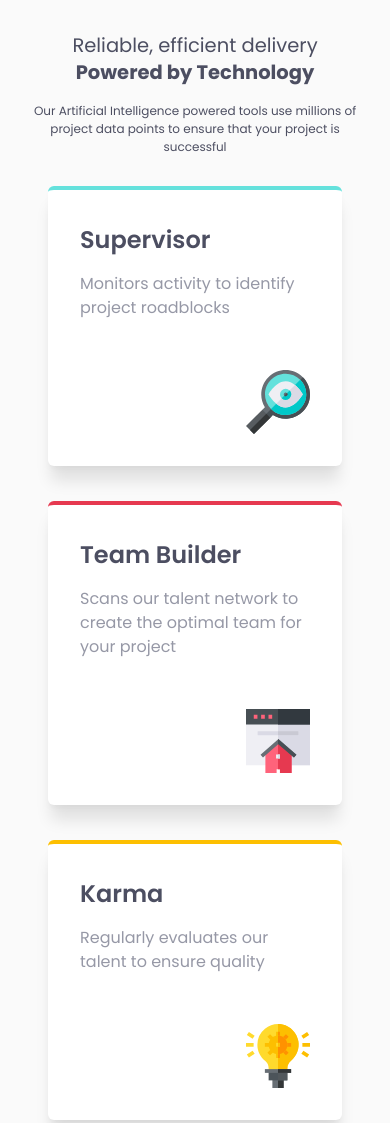
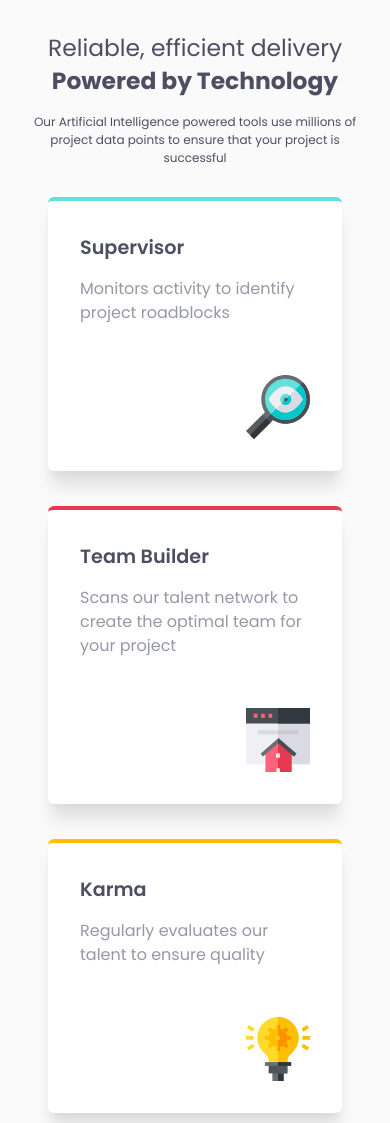
Before and after one commit to reyesmarvs/four-card-feature-sample, a plain HTML site: page index.html in a window 390 px wide. Shown: the top 1123 px of the page. Drawn offline with Linux system fonts and the light colour scheme; a web font is replaced by a local one.

Commit message:
Used picture tags for img and adjusted some CSS

```diff
--- a/index.html
+++ b/index.html
@@ -32,12 +32,12 @@
             <h2>Supervisor</h2>
             <p>Monitors activity to identify project roadblocks</p>
           </div>
-          <div class="icon">
+          <picture>
             <img
               src="assets/images/icon-supervisor.svg"
               alt="supervisor icon"
             />
-          </div>
+          </picture>
         </div>
         <div class="card">
           <div class="description">
@@ -47,21 +47,21 @@
               project
             </p>
           </div>
-          <div class="icon">
+          <picture>
             <img
               src="assets/images/icon-team-builder.svg"
               alt="team builder icon"
             />
-          </div>
+          </picture>
         </div>
         <div class="card">
           <div class="description">
             <h2>Karma</h2>
             <p>Regularly evaluates our talent to ensure quality</p>
           </div>
-          <div class="icon">
+          <picture>
             <img src="assets/images/icon-karma.svg" alt="karma icon" />
-          </div>
+          </picture>
         </div>
         <div class="card">
           <div class="description">
@@ -70,12 +70,12 @@
               Uses data from past projects to provide better delivery estimates
             </p>
           </div>
-          <div class="icon">
+          <picture>
             <img
               src="assets/images/icon-calculator.svg"
               alt="calculator icon"
             />
-          </div>
+          </picture>
         </div>
       </section>
     </main>
--- a/style.scss
+++ b/style.scss
@@ -53,7 +53,6 @@ body {
   flex-direction: column;
   place-items: center;
   margin: 2em;
-  gap: 30px;
 
   .title {
     text-align: center;
@@ -64,7 +63,7 @@ body {
 
     h1 {
       font-weight: 400;
-      font-size: clamp(19px, 5vw, 38px);
+      font-size: clamp(19px, 6vw, 38px);
       line-height: 1.4;
       span {
         display: block;
@@ -120,7 +119,6 @@ body {
         border-color: hsl(212.13deg 63.27% 51.96%);
         grid-column-start: 3;
         grid-row-start: 2;
-        grid-row-end: 3;
       }
 
       .description {
@@ -129,7 +127,7 @@ body {
         gap: 15px;
 
         h2 {
-          font-size: 1.5rem;
+          font-size: clamp(1.2rem, 3vw, 1.5rem);
           font-weight: 600;
         }
 
@@ -140,18 +138,21 @@ body {
         }
       }
 
-      .icon {
+      picture {
         width: 100%;
         display: flex;
         justify-content: flex-end;
       }
     }
   }
+  @media screen and (max-width: 720px) {
+    & {
+      gap: 30px;
 
-  @media screen and (max-width: 720px) {
-    .cards {
-      display: flex;
-      flex-direction: column;
+      .cards {
+        display: flex;
+        flex-direction: column;
+      }
     }
   }
 }
```
Also changed, not shown: style.css, 1 other file.
